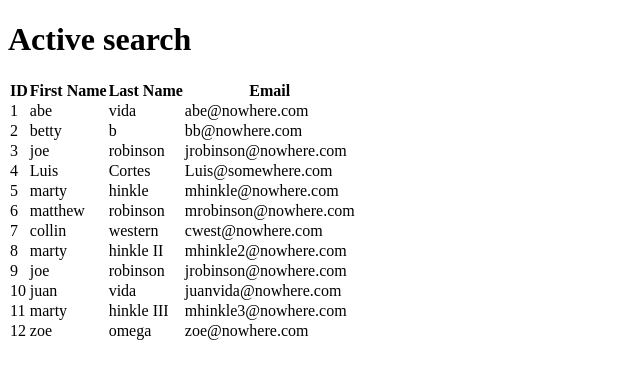
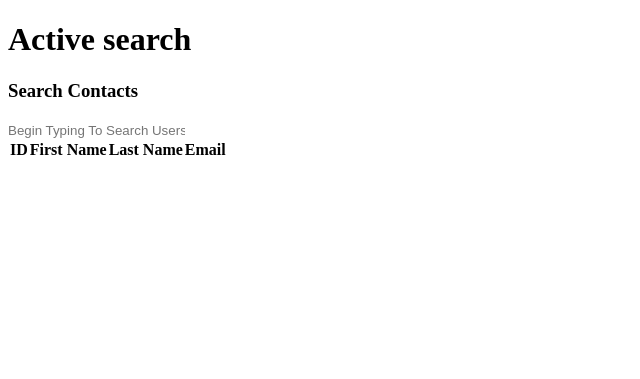
Before and after one commit to twyle/flask-tutorials, a Flask app: page / in a window 1280 px wide. Shown: the top 379 px of the page, without its empty margins (0-640 px from the left). Run offline with Flask 2, Linux system fonts and the light colour scheme; lists and menus that the app fills with data are empty; some libraries are stand-ins or nearby versions.

Commit message:
implements active search

```diff
--- a/htmx/responsive-serach/simple/app.py
+++ b/htmx/responsive-serach/simple/app.py
@@ -1,4 +1,4 @@
-from flask import Flask, render_template
+from flask import Flask, render_template, request, render_template_string
 from models import User
 
 users = [
@@ -25,6 +25,22 @@ app = Flask(__name__)
 def index():
     return render_template('index.html', users=users)
 
+@app.route('/search/', methods=['POST'])
+def search():
+    templ = """
+            {% for user in users %}
+            <tr>
+                <td>{{ user.id }}</td>
+                <td>{{ user.fname }}</td>
+                <td>{{ user.lname }}</td>
+                <td>{{ user.email }}</td>
+            </tr>
+            {% endfor %}
+    """
+    searchWord = request.form.get('search', None)
+    matchusers = [user for user in users if user.search(searchWord)]
+    return render_template_string(templ, users=matchusers)
+
 
 if __name__ == '__main__':
     app.run(debug=True)
--- a/htmx/responsive-serach/simple/templates/index.html
+++ b/htmx/responsive-serach/simple/templates/index.html
@@ -1,37 +1,46 @@
 <!DOCTYPE html>
 <html lang="en">
+
 <head>
     <meta charset="UTF-8">
     <meta http-equiv="X-UA-Compatible" content="IE=edge">
     <meta name="viewport" content="width=device-width, initial-scale=1.0">
     <link rel="stylesheet" href="{{ url_for('static', filename='css/style.css') }}">
+    <script src="https://unpkg.com/htmx.org@1.8.5"  crossorigin="anonymous"></script>
     <title>Active Search</title>
 </head>
+
 <body>
 
     <h1>Active search</h1>
 
+    <h3>
+        Search Contacts
+        <span class="htmx-indicator">
+            <img src="{{ url_for('static', filename='img/bars.svg') }}" /> Searching...
+        </span>
+    </h3>
+
+    <input class="form-control" type="text" name="search" placeholder="Begin Typing To Search Users..."
+        hx-post="/search/" hx-trigger="keyup changed delay:500ms" hx-target="#search-results"
+        hx-indicator=".htmx-indicator">
+
     <table class="table">
         <thead>
-          <tr>
-            <th>ID</th><th>First Name</th><th>Last Name</th><th>Email</th>
-          </tr>
+            <tr>
+                <th>ID</th>
+                <th>First Name</th>
+                <th>Last Name</th>
+                <th>Email</th>
+            </tr>
         </thead>
 
         <tbody id="search-results">
-            {% if users %}
-                {% for user in users %}
-                <tr>
-                    <td>{{ user.id }}</td>
-                    <td>{{ user.fname }}</td>
-                    <td>{{ user.lname }}</td>
-                    <td>{{ user.email }}</td>
-                </tr>
-                {% endfor %}
-            {% endif %}
+            <!-- filled with search results when ready -->
         </tbody>
 
     </table>
 
 </body>
+
 </html>
```
Also changed, not shown: htmx/responsive-serach/simple/static/img/bars.svg (added).
